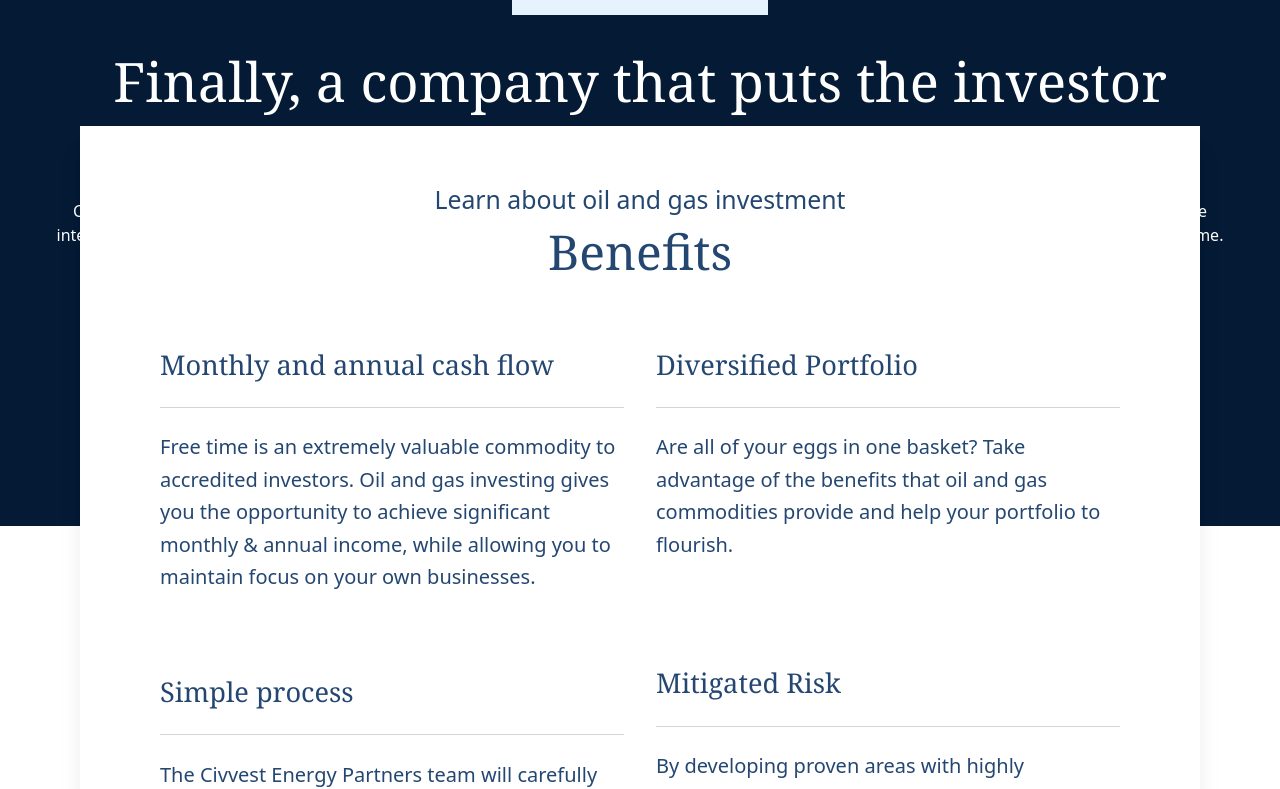
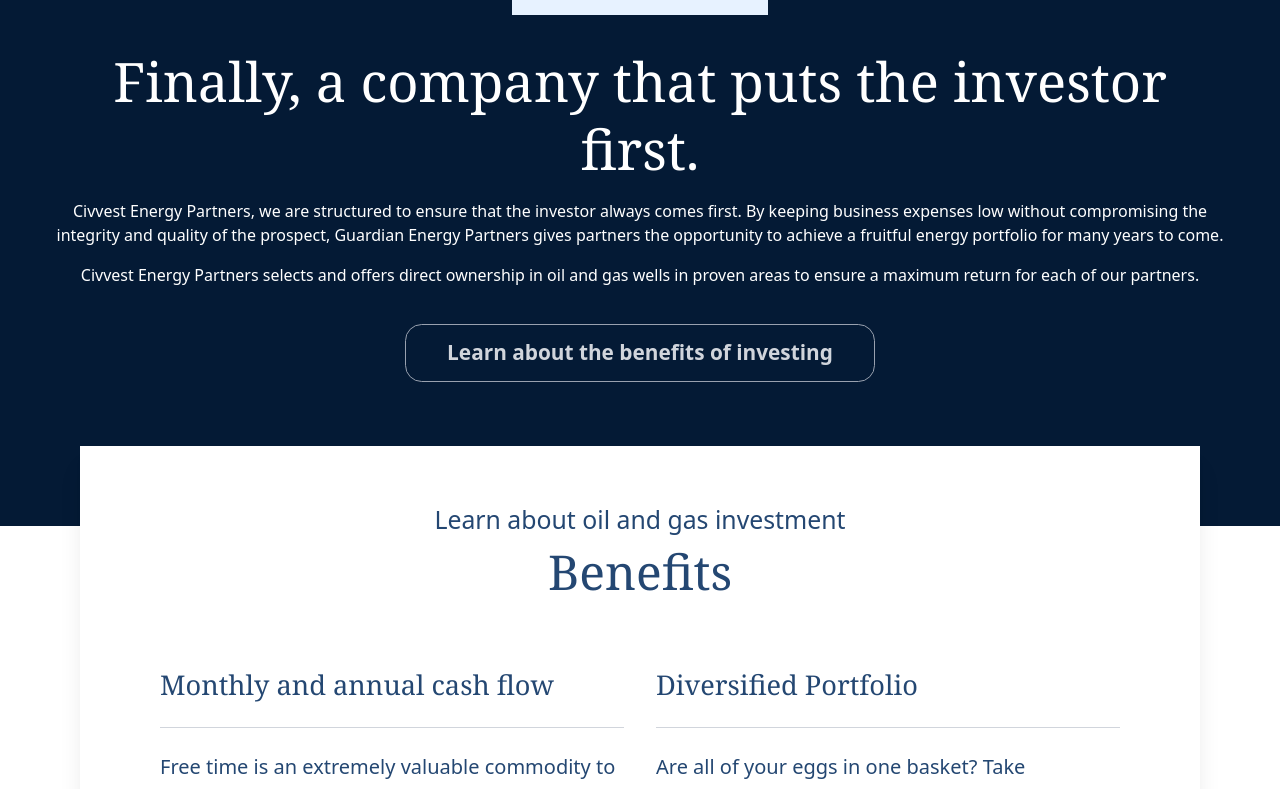
Before and after one commit to frankkdesmondd/civvest, a React (Vite) app in the folder frontend/: page / in a window 1280 px wide. Shown: the part 1860-2649 px from the top of the page. Built offline with nearby package versions, Linux system fonts and the light colour scheme; no server answers.

Commit message:
Update Downbody.tsx

```diff
--- a/frontend/src/components/Downbody.tsx
+++ b/frontend/src/components/Downbody.tsx
@@ -2,7 +2,7 @@ import React from 'react'
 
 const Downbody: React.FC = () => {
   return (
-    <div className="relative z-10 mt-[-5em] md:mt-[-24em] lg:mt-[-25em] px-4 sm:px-6 md:px-8 lg:px-16 xl:px-20 items-center mb-[5em]">
+    <div className="relative z-10 mt-[-5em] md:mt-[-5em] lg:mt-[-5em] px-4 sm:px-6 md:px-8 lg:px-16 xl:px-20 items-center mb-[5em]">
 
       <div className="relative bg-white w-full flex flex-col justify-center items-center py-6 sm:py-8 md:py-12 lg:py-14 xl:py-[3.6em] px-4 sm:px-6 md:px-8 lg:px-12 xl:px-[5em] gap-4 sm:gap-6 md:gap-8 lg:gap-[1.4em] shadow-lg md:shadow-xl">
 
```
